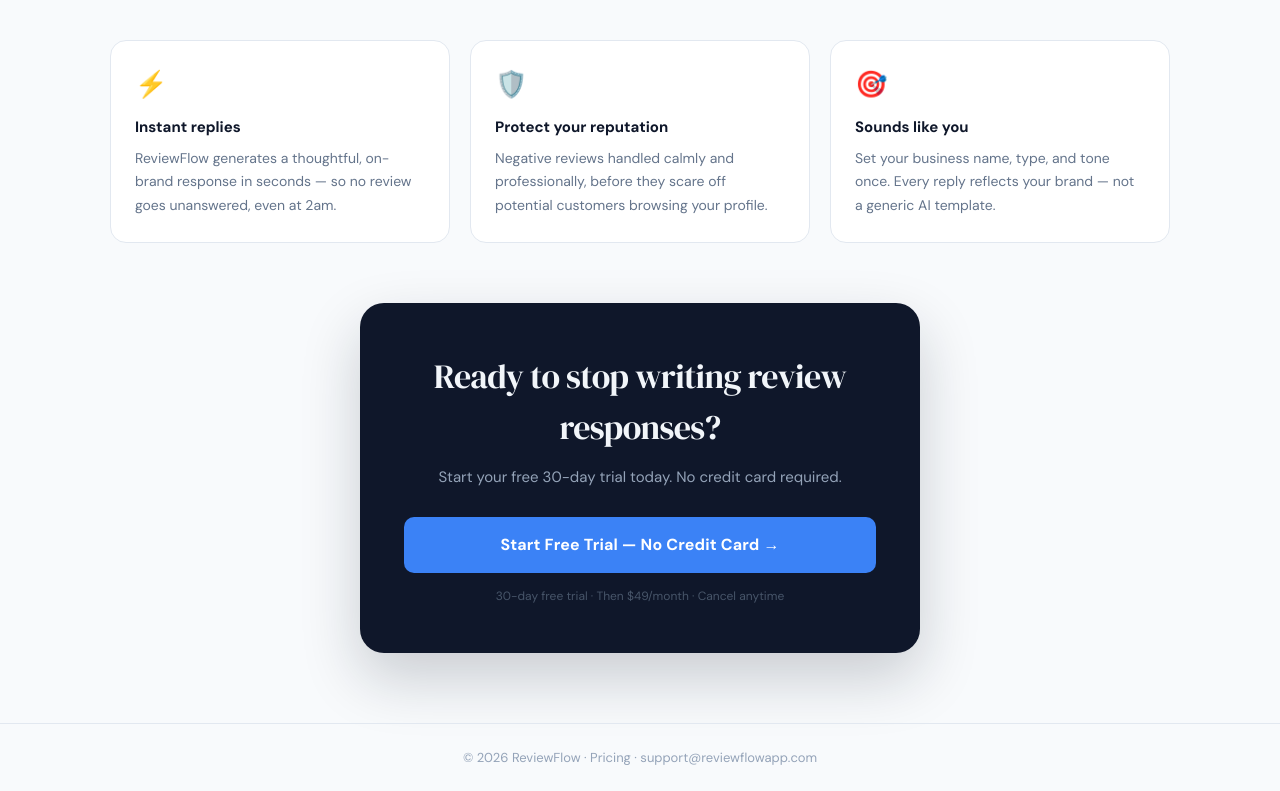
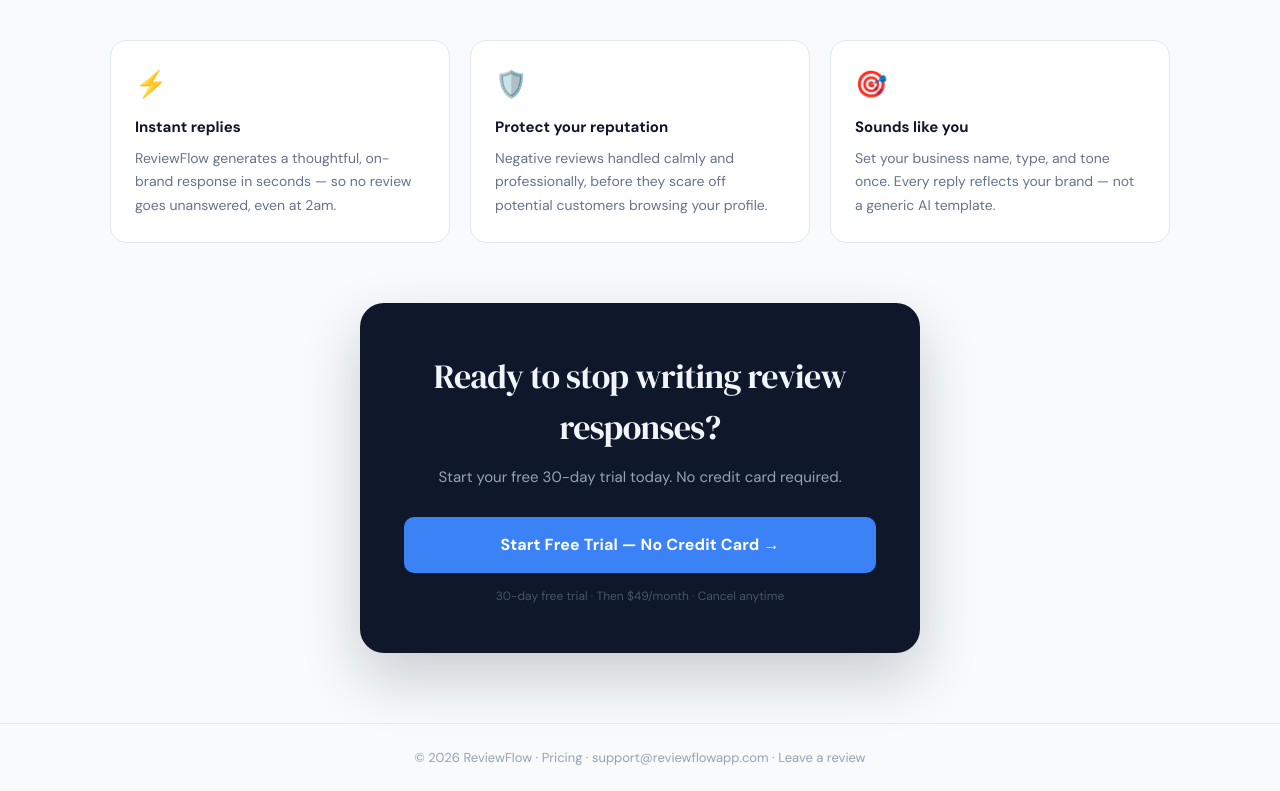
Before and after one commit to AmerC1990/reviewflow, a Next.js app: page / in a window 1280 px wide. Shown: the part 1289-2080 px from the top of the page. Built offline with nearby package versions, Linux system fonts and the light colour scheme.

Commit message:
add leave a review link to footer

```diff
--- a/pages/index.js
+++ b/pages/index.js
@@ -259,6 +259,8 @@ export default function Home() {
           <a href="/pricing" style={{ color: "#94a3b8", textDecoration: "none" }}>Pricing</a>
           {" · "}
           <a href="mailto:support@reviewflowapp.com" style={{ color: "#94a3b8", textDecoration: "none" }}>support@reviewflowapp.com</a>
+          {" · "}
+          <a href="https://g.page/r/Cds5apVCCkR4EBM/review" target="_blank" rel="noopener noreferrer" style={{ color: "#94a3b8", textDecoration: "none" }}>Leave a review</a>
         </p>
       </footer>
 
--- a/pages/pricing.js
+++ b/pages/pricing.js
@@ -130,6 +130,8 @@ export default function Pricing() {
           <a href="/" style={{ color: "#94a3b8", textDecoration: "none" }}>Home</a>
           {" · "}
           <a href="mailto:support@reviewflowapp.com" style={{ color: "#94a3b8", textDecoration: "none" }}>support@reviewflowapp.com</a>
+          {" · "}
+          <a href="https://g.page/r/Cds5apVCCkR4EBM/review" target="_blank" rel="noopener noreferrer" style={{ color: "#94a3b8", textDecoration: "none" }}>Leave a review</a>
         </p>
       </footer>
     </div>
```
